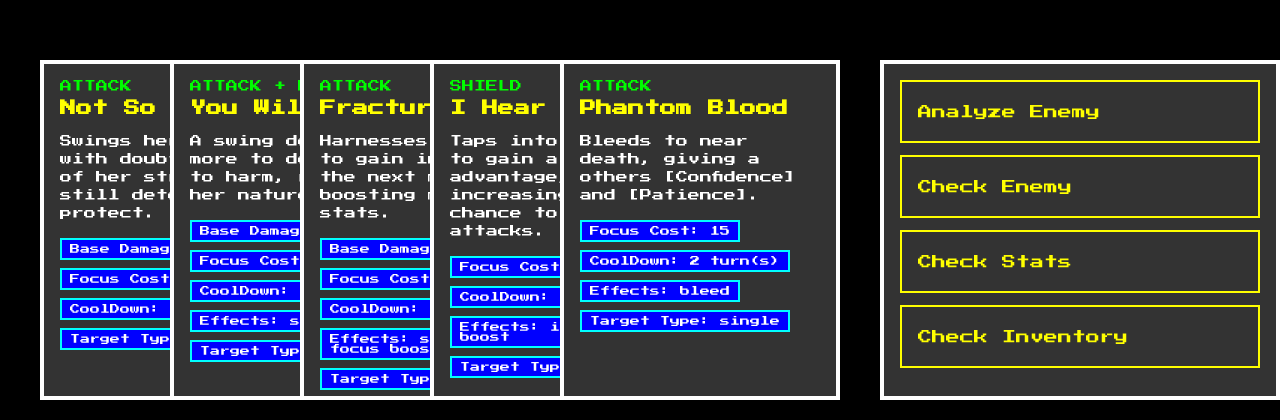
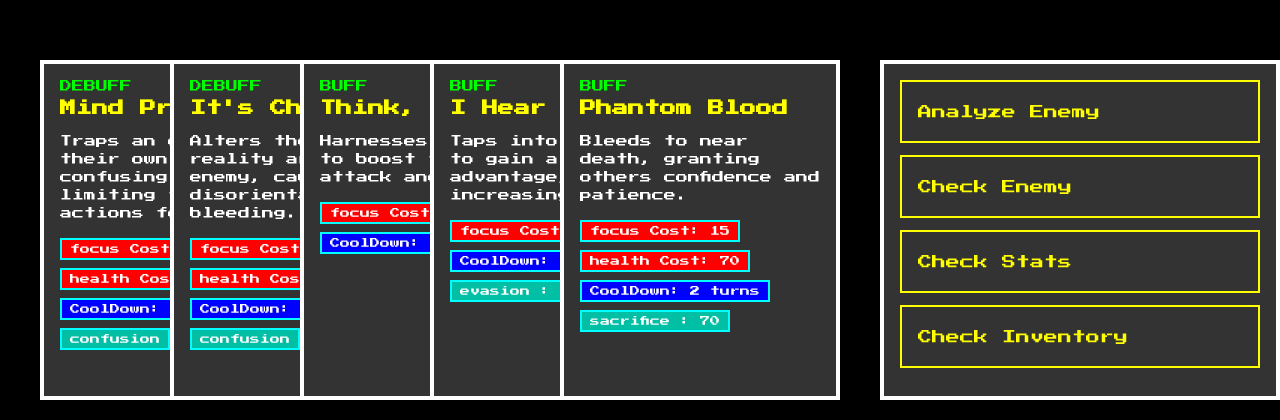
Before and after one commit to TeasUp/Pek, a React (Create React App) app in the folder game/: page / in a window 1280 px wide. Shown: the part 420-840 px from the top of the page. Built offline with nearby package versions, Linux system fonts and the light colour scheme.

Commit message:
Made huge changes on the actions cards so it's way easier to use and show them

```diff
--- a/game/src/Pages/BattlePage/BattlePage.css
+++ b/game/src/Pages/BattlePage/BattlePage.css
@@ -80,13 +80,23 @@
     flex-wrap: wrap;
     gap: 8px;
 }
-
 .detail {
-    background-color: #00f;
     color: #fff;
     font-size: 10px;
     padding: 4px 8px;
     border: 2px solid #0ff;
+}
+
+.detail[class*="-info"] {
+    background-color: #00f;
+}
+
+.detail[class*="-cost"] {
+    background-color: #f00;
+}
+
+.detail[class*="-effect"] {
+    background-color: #00bfa5;
 }
 
 .actions {
--- a/game/src/Pages/BattlePage/BattlePage.jsx
+++ b/game/src/Pages/BattlePage/BattlePage.jsx
@@ -1,6 +1,7 @@
 import React from "react";
 import "./BattlePage.css";
 import actionCards from "../../database/cards/mainActionCards";
+import pekActions from "../../database/cards/partyMembersCards/pekActionCards";
 import battleActions from "../../database/options/battleActions";
 import cressidaActions from "../../database/cards/partyMembersCards/cressidaActionCards";
 
@@ -9,62 +10,62 @@ export default function battlePage() {
         <main className="battle-page">
             <section className="main-container">
                 <section className="cards">
-                    {cressidaActions.map((action) => (
+                    {pekActions.map((action) => (
                         <div key={action.title} className="card">
-                            {action.type && (
                             <div className="card-type">
                                 {action.type.toUpperCase()}
                                 {action.additionalType &&
                                     ` + ${action.additionalType.toUpperCase()}`}
                             </div>
-                            )}
-                            {action.title && (
+
                             <h2 className="card-title">{action.title}</h2>
-                            )}
-                            {action.description && (
+
                             <p className="card-description">
                                 {action.description}
                             </p>
+
+                            <div className="card-details">
+                                {Object.entries(action.details.costs).map(
+                                    ([costType, amount]) => (
+                                        <span
+                                            key={costType}
+                                            className="detail detail-cost"
+                                        >
+                                            {costType} Cost: {amount}
+                                        </span>
+                                    )
                                 )}
-                            <div className="card-details">
-                                {action.type === "attack" &&
-                                    action.details.baseDamage && (
-                                        <span className="detail">
-                                            Base Damage:{" "}
-                                            {action.details.baseDamage}
+
+                                {action.details.baseDamage && (
+                                    <span className="detail detail-info">
+                                        Base Damage: {action.details.baseDamage}
                                     </span>
                                 )}
-                                {action.details.focusCost && (
-                                    <span className="detail">
-                                        Focus Cost: {action.details.focusCost}
+
+                                <span className="detail detail-info">
+                                    CoolDown: {action.details.coolDown}{" "}
+                                    {action.details.coolDown !== "one time use" && "turns"}
                                 </span>
-                                )}
-                                {action.details.coolDown && (
-                                    <span className="detail">
-                                        CoolDown: {action.details.coolDown}{" "}
-                                        turn(s)
-                                    </span>
-                                )}
+
                                 {action.details.healthRestore && (
-                                    <span className="detail">
+                                    <span className="detail detail-info">
                                         Health Restore:{" "}
                                         {action.details.healthRestore}
                                     </span>
                                 )}
-                                {action.details.additionalEffects &&
-                                    action.details.additionalEffects.length >
-                                        0 && (
-                                        <span className="detail">
-                                            Effects:{" "}
-                                            {action.details.additionalEffects
-                                                .map((effect) => effect.type)
-                                                .join(", ")}
+
+                                {action.details.effects &&
+                                    action.details.effects.map(
+                                        (effect, index) => (
+                                            <span
+                                                key={index}
+                                                className="detail detail-effect"
+                                            >
+                                                {effect.type}{" "}
+                                                {effect.amount &&
+                                                    `: ${effect.amount}`}
                                             </span>
-                                    )}
-                                {action.details.targetType && (
-                                    <span className="detail">
-                                        Target Type: {action.details.targetType}
-                                    </span>
+                                        )
                                     )}
                             </div>
                         </div>
--- a/game/src/database/cards/partyMembersCards/cressidaActionCards.js
+++ b/game/src/database/cards/partyMembersCards/cressidaActionCards.js
@@ -6,70 +6,86 @@ const cressidaActions = [
             "Swings her sword with doubt, unsure of her strength, but still determined to protect.",
         details: {
             baseDamage: 9,
-            focusCost: 6,
+            costs: {
+                focus: 6,
+                confidence: 2,
+            },
             coolDown: 2,
-            targetType: "single",
-            targetKind: "enemy",
+            effects: [
+                {
+                    type: "damage",
+                    amount: 9,
+                    target: "single",
+                    targetKind: "enemy",
+                },
+            ],
         },
     },
     {
         type: "attack",
-        additionalType: "defense",
+        additionalType: "shield",
         title: "You Will Not",
         description:
-            "A swing designed more to defend than to harm, reflecting her nature...",
+            "A swing designed more to defend than to harm, reflecting her protective nature.",
         details: {
             baseDamage: 7,
-            focusCost: 5,
+            costs: {
+                focus: 5,
+            },
             coolDown: 3,
-            additionalEffects: [{ type: "shield", attackProtection: 10 }],
-            targetType: "multiple",
-            targetKind: "both",
+            effects: [
+                {
+                    type: "damage",
+                    amount: 7,
+                    target: "multiple",
+                    targetKind: "enemy",
+                },
+                { type: "shield", attackProtection: 10, target: "party" }, // Shields allies too
+            ],
         },
     },
     {
         type: "attack",
-        title: "Fractured ",
+        title: "Fractured",
         description:
-            "Harnesses creativity to gain insight into the next moves, boosting members' stats.",
+            "For a brief moment, she unleashes her Entropy power, creating an unpredictable strike.",
         details: {
             baseDamage: 15,
-            focusCost: 8,
+            costs: {
+                focus: 8,
+                confidence: 5,
+            },
             coolDown: 4,
-            additionalEffects: [
-                { type: "slowness", duration: 2, slownessAmount: 10   },
-                { type: "focus boost", amount: 15 },
+            boosts: {
+                focus: { target: "party", amount: 15 },
+                confidence: { target: "party", amount: 5 },
+            },
+            effects: [
+                {
+                    type: "damage",
+                    amount: 15,
+                    target: "multiple",
+                    targetKind: "enemy",
+                },
+                { type: "slowness", duration: 2, amount: 10, target: "enemy" }, // Debuff
             ],
-            targetType: "multiple",
-            targetKind: "party",
         },
     },
     {
         type: "shield",
-        title: "I Hear It",
+        title: "Wavering Guard",
         description:
-            "Taps into instincts to gain a defensive advantage, increasing the chance to evade attacks.",
+            "Raises her sword to form a defense, questioning if she can hold it.",
         details: {
-            focusCost: 10,
+            costs: {
+                focus: 10,
+                confidence: 5,
+            },
             coolDown: 2,
-            additionalEffects: [{ type: "instinct boost", amount: 15 }],
-            targetType: "single",
-            targetKind: "self",
-        },
-    },
-    {
-        type: "attack",
-        title: "Phantom Blood",
-        description:
-            "Bleeds to near death, giving a others [Confidence] and [Patience].",
-        details: {
-            focusCost: 15,
-            coolDown: 2,
-            additionalEffects: [
-                { type: "bleed", duration: 4, bleedDamage: 10 },
-            ],
-            targetType: "single",
-            targetKind: "self",
+            boosts: {
+                instinct: { target: "self", amount: 15 },
+            },
+            effects: [{ type: "shield", amount: 15, target: "self" }],
         },
     },
 ];
--- a/game/src/database/cards/partyMembersCards/pekActionCards.js
+++ b/game/src/database/cards/partyMembersCards/pekActionCards.js
@@ -5,71 +5,95 @@ const pekActions = [
         description:
             "Traps an enemy in their own thoughts, confusing them and limiting their actions for a turn.",
         details: {
-            focusCost: 15,
+            costs: {
+                focus: 15,
+                health: 5,
+            },
             coolDown: "one time use",
-            additionalEffects: [{ type: "confusion", duration: 5 }],
-            targetType: "multiple",
-            targetKind: "enemy",
+            effects: [
+                {
+                    type: "confusion",
+                    duration: 5,
+                    target: "multiple",
+                    targetKind: "enemy",
+                },
+            ],
         },
     },
     {
         type: "deBuff",
         title: "It's Changing",
         description:
-            "Alters the fabric of reality around an enemy, causing disorientation.",
+            "Alters the fabric of reality around an enemy, causing disorientation and bleeding.",
         details: {
-            focusCost: 5,
+            costs: {
+                focus: 5,
+                health: 3,
+            },
             coolDown: 3,
-            additionalEffects: [
-                { type: "confusion", duration: 3 },
-                { type: "bleed", duration: 3, bleedDamage: 10 },
+            effects: [
+                {
+                    type: "confusion",
+                    duration: 3,
+                    target: "single",
+                    targetKind: "enemy",
+                },
+                { type: "bleed", duration: 3, amount: 10, target: "enemy" },
             ],
-            targetType: "single",
-            targetKind: "enemy",
         },
     },
     {
         type: "buff",
         title: "Think, THINK",
         description:
-            "Harnesses creativity to gain insight into the next moves, boosting members' stats.",
+            "Harnesses creativity to boost the party's attack and focus.",
         details: {
-            focusCost: 5,
-            coolDown: 3,
-            additionalEffects: [
-                { type: "attack boost", amount: 10 },
-                { type: "focus boost", amount: 15 },
-            ],
-            targetType: "multiple",
-            targetKind: "party",
+            costs: {
+                focus: 5,
+            },
+            coolDown: 4,
+            boosts: {
+                attack: { target: "party", amount: 10 },
+                focus: { target: "party", amount: 15 },
+            },
         },
     },
     {
         type: "buff",
         title: "I Hear It",
         description:
-            "Taps into instincts to gain a defensive advantage, increasing the chance to evade attacks.",
+            "Taps into instincts to gain a defensive advantage, increasing evasion.",
         details: {
-            focusCost: 10,
+            costs: {
+                focus: 10,
+            },
             coolDown: 2,
-            additionalEffects: [{ type: "instinct boost", amount: 15 }],
-            targetType: "single",
-            targetKind: "self",
+            boosts: {
+                instinct: { target: "self", amount: 15 },
+            },
+            effects: [
+                { type: "evasion", amount: 15, target: "self" }, // Defensive boost
+            ],
         },
     },
     {
         type: "buff",
         title: "Phantom Blood",
         description:
-            "Bleeds to near death, giving a others [Confidence] and [Patience].",
+            "Bleeds to near death, granting others confidence and patience.",
         details: {
-            focusCost: 15,
+            costs: {
+                focus: 15,
+                health: 70,
+            },
             coolDown: 2,
-            additionalEffects: [
-                { type: "bleed", duration: 4, bleedDamage: 10 },
+            boosts: {
+                confidence: { target: "party", amount: 10 },
+                patience: { target: "party", amount: 10 },
+            },
+            effects: [
+                { type: "sacrifice", amount: 70, target: "self" }, // Health sacrifice
             ],
-            targetType: "single",
-            targetKind: "self",
         },
     },
 ];
```
Lines whose indentation alone changed are shown as unchanged.
